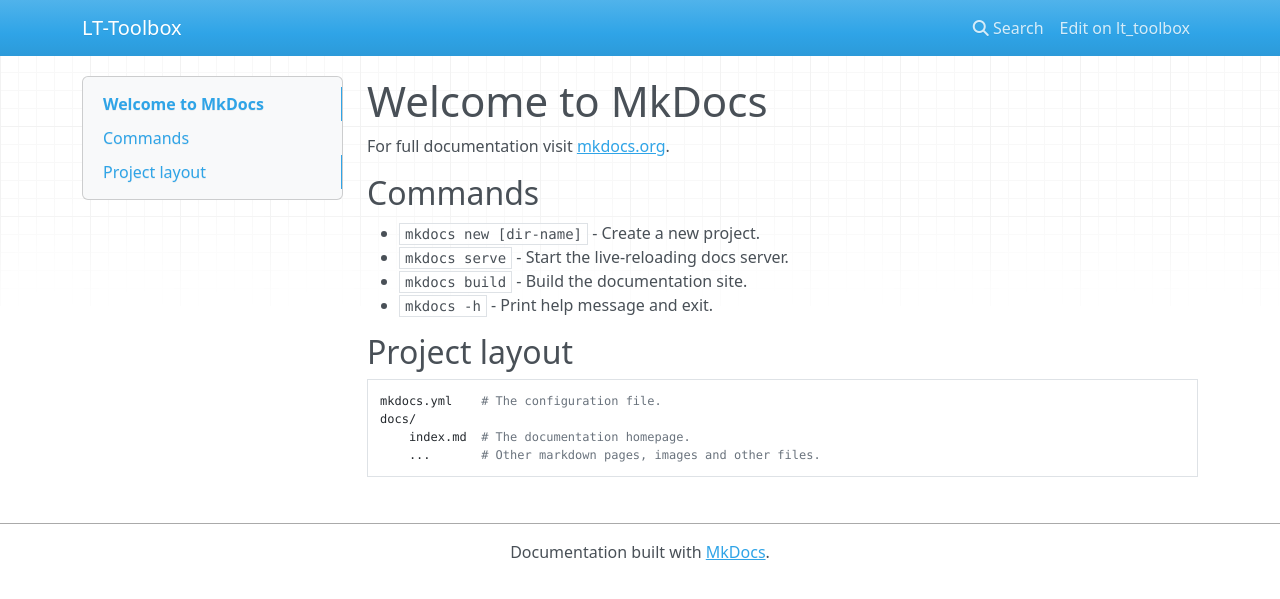
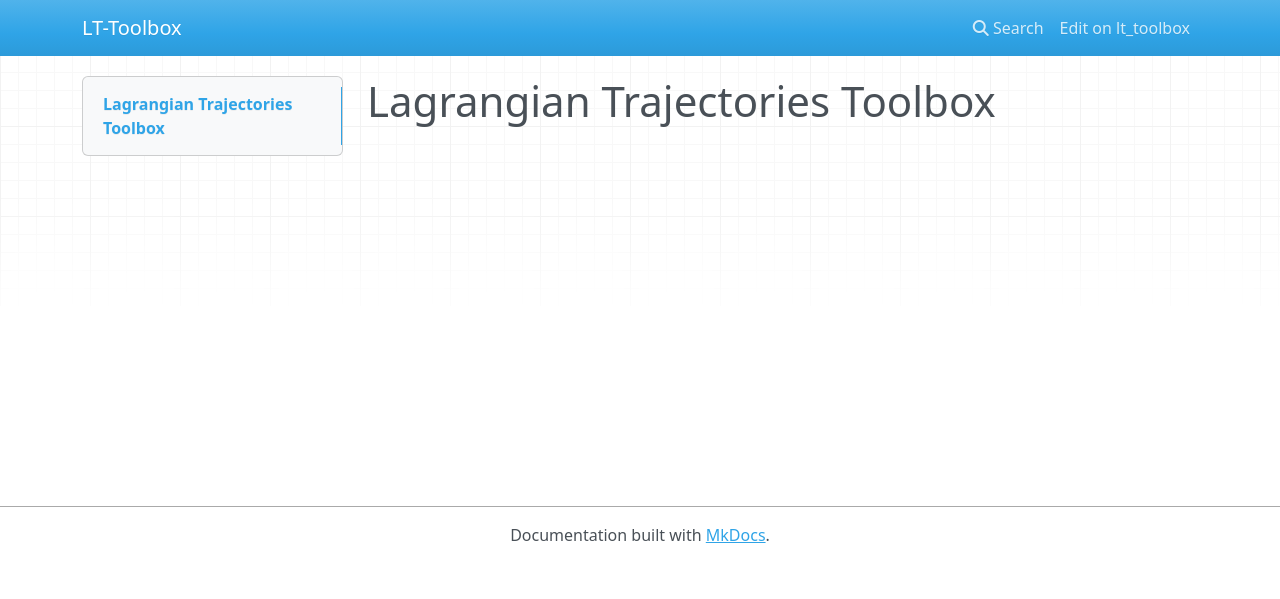
Before and after one commit to oj-tooth/lt_toolbox, an MkDocs documentation site: the page built from docs/index.md, in a window 1280 px wide. Shown: the top 599 px of the page. Built offline with MkDocs 1.6.1, drawn with Linux system fonts in a browser that asks for light colours; nearby versions of some CDN libraries.

Commit message:
Added new documentation wioth mkdocs

```diff
--- a/docs/index.md
+++ b/docs/index.md
@@ -1,17 +1 @@
-# Welcome to MkDocs
-
-For full documentation visit [mkdocs.org](https://www.mkdocs.org).
-
-## Commands
-
-* `mkdocs new [dir-name]` - Create a new project.
-* `mkdocs serve` - Start the live-reloading docs server.
-* `mkdocs build` - Build the documentation site.
-* `mkdocs -h` - Print help message and exit.
-
-## Project layout
-
-    mkdocs.yml    # The configuration file.
-    docs/
-        index.md  # The documentation homepage.
-        ...       # Other markdown pages, images and other files.
+# Lagrangian Trajectories Toolbox
--- a/mkdocs.yml
+++ b/mkdocs.yml
@@ -2,8 +2,10 @@
 
 # Project information
 site_name: LT-Toolbox
-site_url: https://lt_toolbox.github.io/lt_toolbox
-repo_url: https://github.com/lt_toolbox/
+site_url: https://oj-tooth.github.io/lt_toolbox/
+repo_url: https://github.com/oj_tooth/lt_toolbox/
 repo_name: lt_toolbox
 
-# Documentation layout
+
+nav:
+- Welcome: index.md
```
